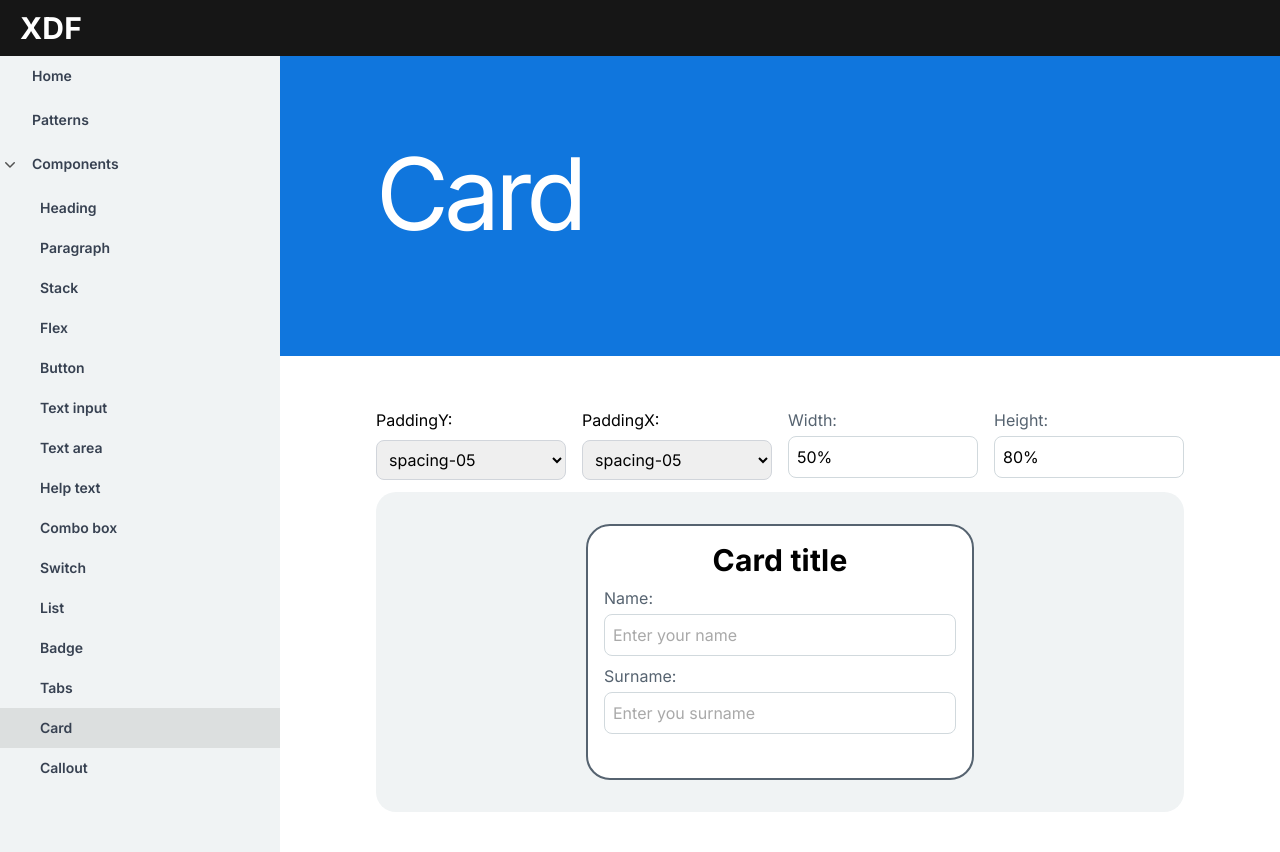
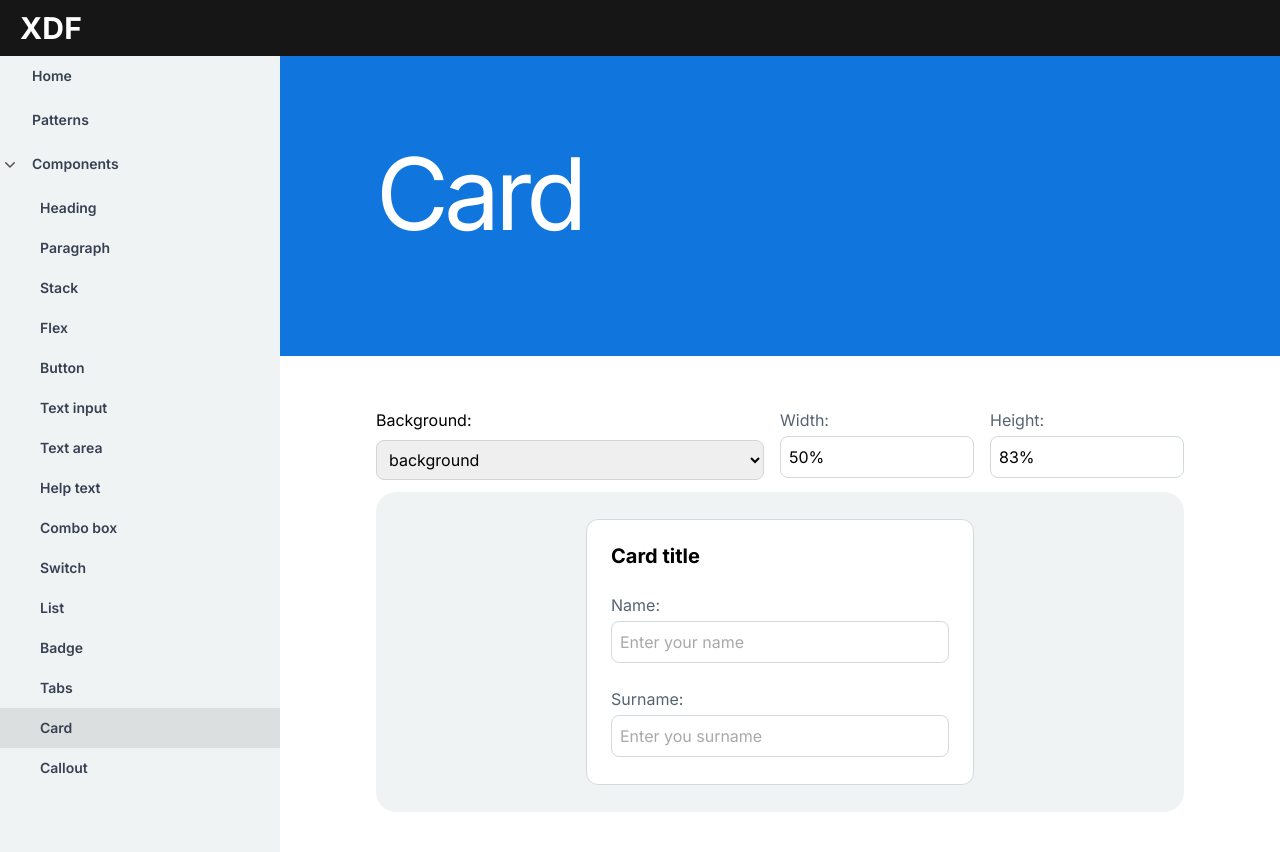
Before and after one commit to totisama/design-system, a Next.js app: page /components/card in a window 1280 px wide. Built offline with nearby package versions, Linux system fonts and the light colour scheme.

Commit message:
Changes on Card

```diff
--- a/src/components/card/card-playground.tsx
+++ b/src/components/card/card-playground.tsx
@@ -10,37 +10,21 @@ import { Text } from '@/components/text/text'
 import {
   type Height,
   type Width,
-  type Spacing,
+  type BackgroundColors,
 } from '@/components/box/box-tokens'
 
-const SPACING = [
-  'spacing-01',
-  'spacing-02',
-  'spacing-03',
-  'spacing-04',
-  'spacing-05',
-  'spacing-06',
-  'spacing-07',
-  'spacing-08',
-  'spacing-09',
-  'spacing-10',
-  'spacing-11',
-  'spacing-12',
-  'spacing-13',
+const COLORS = [
+  'background',
+  'background-hover',
+  'tag-background-yellow',
+  'tag-background-red',
+  'tag-background-green',
 ]
 
 export const CardPlayground = () => {
-  const [paddingY, setPaddingY] = useState<Spacing>('spacing-05')
-  const [paddingX, setPaddinX] = useState<Spacing>('spacing-05')
+  const [background, setBackground] = useState<BackgroundColors>('background')
   const [width, setWidth] = useState<Width | undefined>('50%')
-  const [height, setHeight] = useState<Height | undefined>('80%')
-
-  const handleAsChange = (
-    e: ChangeEvent<HTMLSelectElement>,
-    setValue: (value: Spacing) => void
-  ) => {
-    setValue(e.target.value as Spacing)
-  }
+  const [height, setHeight] = useState<Height | undefined>('83%')
 
   const handleWidthChange = (e: ChangeEvent<HTMLInputElement>) => {
     const value = e.target.value
@@ -72,6 +56,10 @@ export const CardPlayground = () => {
     setHeight(value as Height)
   }
 
+  const handleBackgroundChange = (e: ChangeEvent<HTMLSelectElement>) => {
+    setBackground(e.target.value as BackgroundColors)
+  }
+
   return (
     <>
       <Box
@@ -83,50 +71,22 @@ export const CardPlayground = () => {
         <Box
           as='div'
           marginY='spacing-04'
-          width={'25%'}
+          width={'50%'}
           display='flex'
           flexDirection='column'
           gap='spacing-03'
         >
-          <label htmlFor='paddingY'>PaddingY:</label>
+          <label htmlFor='background'>Background:</label>
           <select
-            id='paddingY'
-            name='paddingY'
-            defaultValue={paddingY}
+            id='background'
+            name='background'
+            defaultValue={background}
             onChange={(e) => {
-              handleAsChange(e, setPaddingY)
+              handleBackgroundChange(e)
             }}
             className='p-2 rounded-lg border border-gray-300 focus:outline-none focus:ring-2 focus:ring-gray-500 focus:border-transparent'
           >
-            {SPACING.map((option) => (
-              <option
-                key={option}
-                value={option}
-              >
-                {option}
-              </option>
-            ))}
-          </select>
-        </Box>
-        <Box
-          as='div'
-          marginY='spacing-04'
-          width={'25%'}
-          display='flex'
-          flexDirection='column'
-          gap='spacing-03'
-        >
-          <label htmlFor='paddingX'>PaddingX:</label>
-          <select
-            id='paddingX'
-            name='paddingX'
-            defaultValue={paddingX}
-            onChange={(e) => {
-              handleAsChange(e, setPaddinX)
-            }}
-            className='p-2 rounded-lg border border-gray-300 focus:outline-none focus:ring-2 focus:ring-gray-500 focus:border-transparent'
-          >
-            {SPACING.map((option) => (
+            {COLORS.map((option) => (
               <option
                 key={option}
                 value={option}
@@ -168,22 +128,16 @@ export const CardPlayground = () => {
         alignItems='center'
       >
         <Card
-          paddingX={paddingX}
-          paddingY={paddingY}
+          backgroundColor={background}
           width={width}
           height={height}
         >
           <Stack
             as='article'
-            spacing='spacing-03'
+            spacing='spacing-06'
             orientation='vertical'
           >
-            <Text
-              as='h2'
-              size='lg'
-            >
-              Card title
-            </Text>
+            <Text as='h3'>Card title</Text>
             <TextInput
               id='name'
               placeholder='Enter your name'
--- a/src/components/card/card.tsx
+++ b/src/components/card/card.tsx
@@ -14,11 +14,6 @@ import {
 export interface CardProps {
   children: React.ReactNode
   backgroundColor?: BackgroundColors
-  borderColor?: BorderColors
-  borderRadius?: BorderRadius
-  borderSize?: BorderSizes
-  paddingX: Padding
-  paddingY: Margin
   width?: Width
   height?: Height
 }
@@ -26,11 +21,6 @@ export interface CardProps {
 export const Card = ({
   children,
   backgroundColor = 'background',
-  borderColor = 'border-subtle-01',
-  borderRadius = 'border-radius-05',
-  borderSize = 'border-2',
-  paddingX,
-  paddingY,
   width,
   height,
 }: CardProps) => {
@@ -38,13 +28,14 @@ export const Card = ({
     <Box
       as='div'
       backgroundColor={backgroundColor}
-      borderColor={borderColor}
-      borderRadius={borderRadius}
-      borderSize={borderSize}
-      paddingX={paddingX}
-      paddingY={paddingY}
+      borderColor={'border-subtle-00'}
+      borderRadius={'border-radius-03'}
+      borderSize={'border-1'}
+      paddingX={'spacing-06'}
+      paddingY={'spacing-06'}
       width={width}
       height={height}
+      textAlign='start'
     >
       {children}
     </Box>
```
